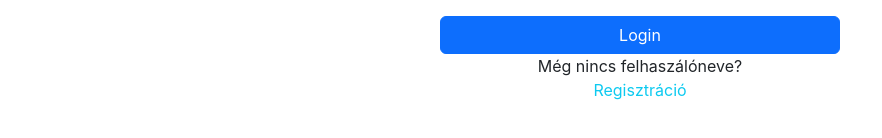
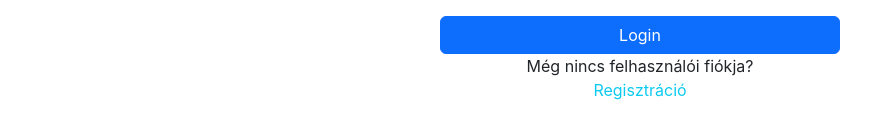
Before and after one commit to TomImre-Final-Project/frontend, a React (Create React App) app: page /bejelentkezes in a window 1280 px wide. Shown: the part 276-414 px from the top of the page, without its empty margins (0-882 px from the left). Built offline with nearby package versions, Linux system fonts and the light colour scheme.

Commit message:
paragraph edited

```diff
--- a/src/pages/Bejelentkezes.js
+++ b/src/pages/Bejelentkezes.js
@@ -74,7 +74,7 @@ export default function Bejelentkezes() {
           </button>
 
           <p>
-            Még nincs felhaszálóneve?
+            Még nincs felhasználói fiókja?
             <Link className="nav-link text-info" to="/regisztracio">
               Regisztráció
             </Link>
```
